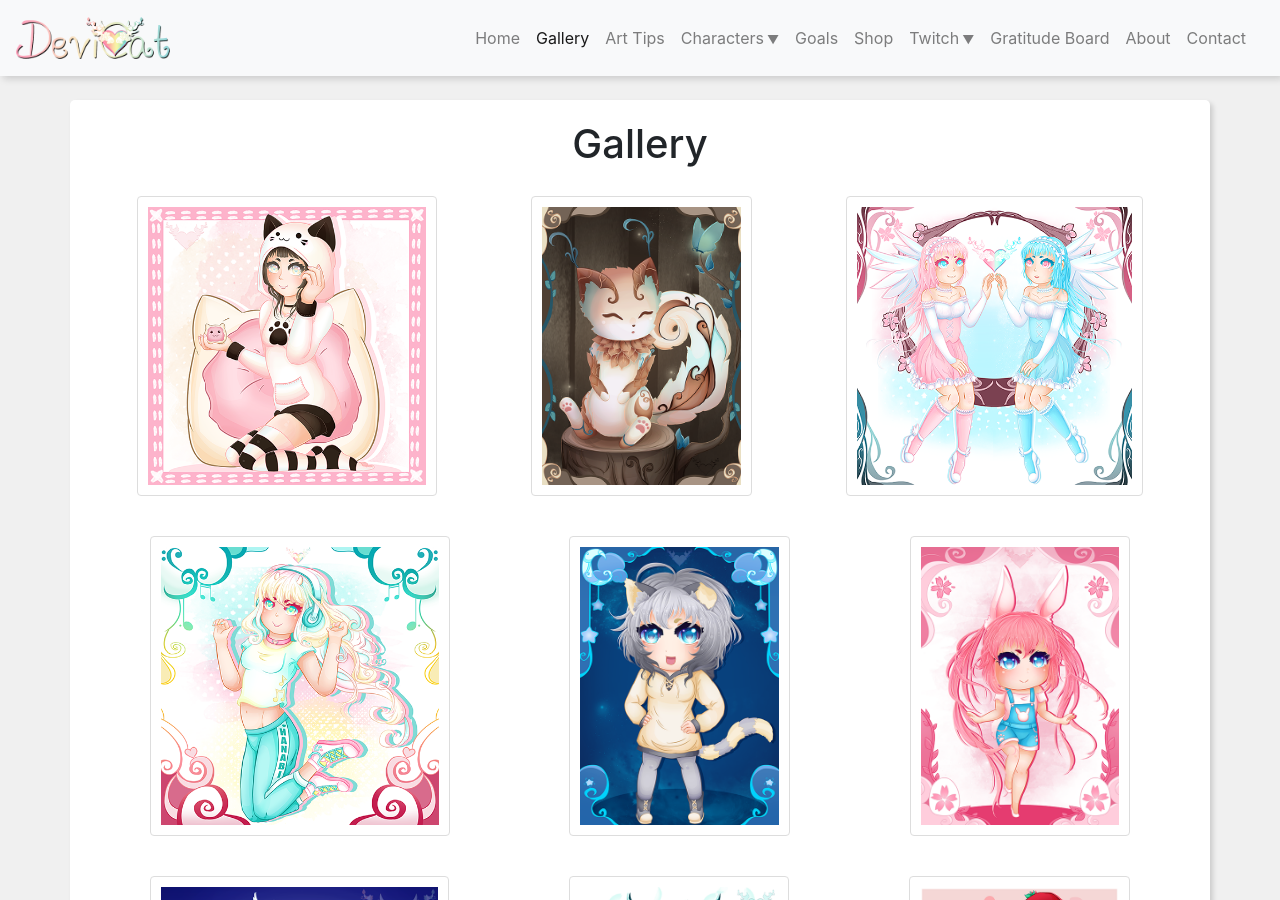
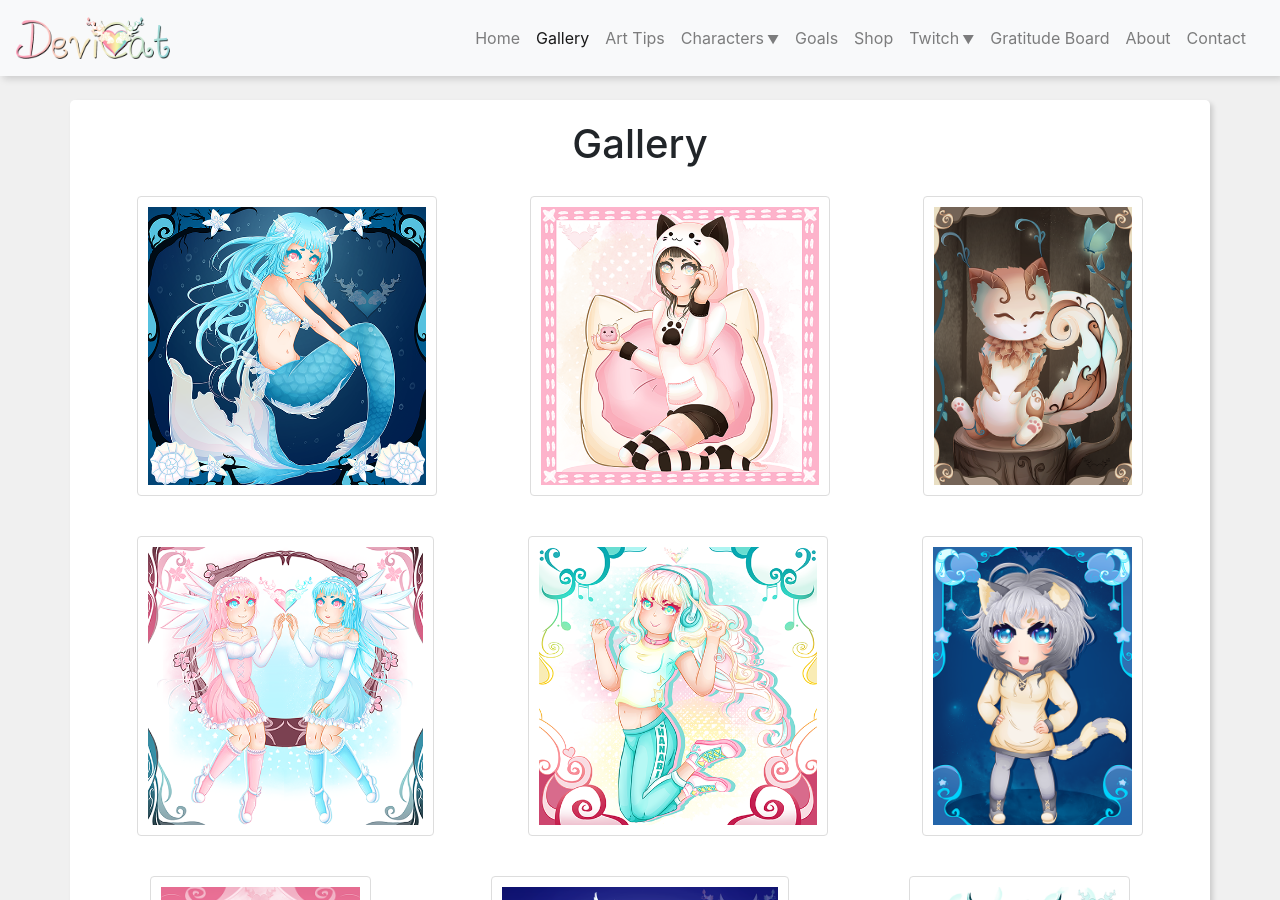
Before and after one commit to DeviCatOutlet/devicatoutlet.github.io, a Jekyll site: the page built from gallery.md, in a window 1280 px wide and 900 px high. Built offline with Jekyll 4.4.1, drawn with Linux system fonts in a browser that asks for light colours; nearby versions of some CDN libraries; our own code applies the rules of GitHub Pages for plain Markdown files.

Commit message:
Update Gallery
Add ShizukoMermaid2018.png to gallery.

```diff
--- a/gallery.md
+++ b/gallery.md
@@ -1,6 +1,7 @@
 # Gallery
 
 
+![Shizuko Mermaid 2018](img/ShizukoMermaid2018.png)
 ![DeviCat Donut Girl](img/devicat_donut_girl 2018.png)
 ![Earth Kitsune](img/earthkitsune2018.png)
 ![CCB Lolita Twins](img/ccb_lolita_twins_2018.png)
```
Also changed, not shown: other parts of gallery.md (+0 -1 lines), img/ShizukoMermaid2018.png (added).
